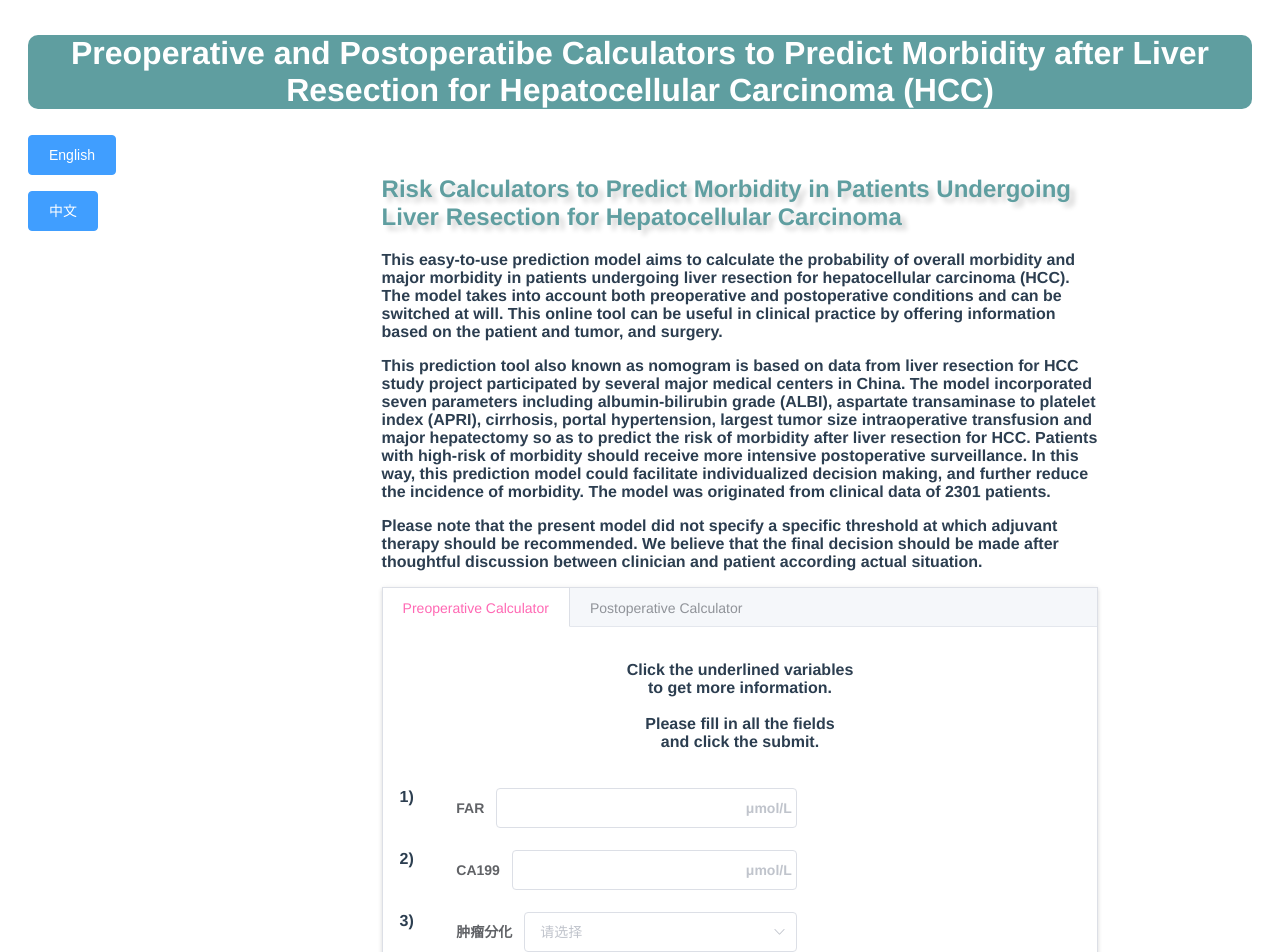
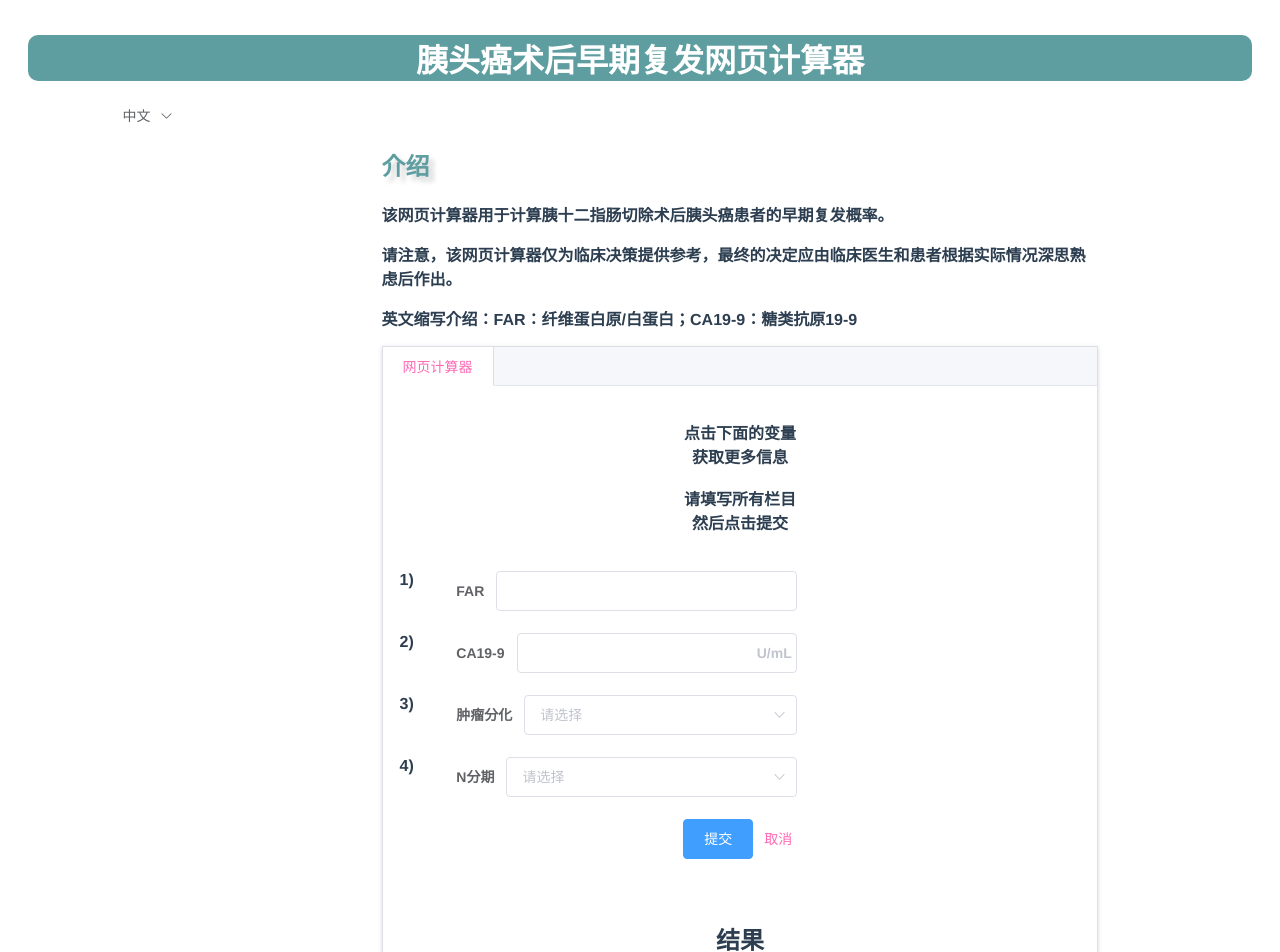
Before and after one commit to yiyu-zz21/riskcalculator, a Vue app: page / in a window 1280 px wide. Shown: the top 952 px of the page. Built offline with nearby package versions, Linux system fonts and the light colour scheme.

Commit message:
新增国际化，修改字段名

```diff
--- a/package.json
+++ b/package.json
@@ -11,6 +11,7 @@
     "core-js": "^3.6.5",
     "element-plus": "^1.0.2-beta.28",
     "vue": "^3.0.0",
+    "vue-i18n": "^9.2.0-beta.23",
     "vue-router": "^4.0.0-0"
   },
   "devDependencies": {
@@ -26,6 +27,8 @@
     "sass": "^1.27.0",
     "sass-loader": "^10.0.4",
     "vue-cli-plugin-axios": "0.0.4",
-    "vue-cli-plugin-element-plus": "0.0.13"
+    "vue-cli-plugin-element-plus": "0.0.13",
+    "vuex": "^3.6.2",
+    "vuex-i18n": "^1.13.1"
   }
 }
--- a/src/components/Aside.vue
+++ b/src/components/Aside.vue
@@ -1,39 +1,73 @@
 <template>
-<div>
-  <div class="aside">
-    <el-row>
-      <el-button type="primary" @click="getEnglish" width="100%">English</el-button>
-    </el-row>
-    <p></p>
-    <el-row>
-      <el-button type="primary" @click="getChinese">中文</el-button>
-    </el-row>
+  <div>
+    <div class="aside">
+      <!--    <el-row>-->
+      <!--      <el-button type="primary" @click="getEnglish" width="100%">English</el-button>-->
+      <!--    </el-row>-->
+      <!--    <p></p>-->
+      <!--    <el-row>-->
+      <!--      <el-button type="primary" @click="getChinese">中文</el-button>-->
+      <!--    </el-row>-->
+      <el-dropdown @command="handleSetLanguage">
+        <span class="el-dropdown-link">{{ $t('header.lang') }}
+          <i class="el-icon-arrow-down el-icon--right"></i>
+        </span>
+
+
+        <template #dropdown>
+
+          <el-dropdown-menu >
+
+            <el-dropdown-item :disabled="language==='zh'" command="zh">中文</el-dropdown-item>
+
+            <el-dropdown-item :disabled="language==='en'" command="en">English</el-dropdown-item>
+
+          </el-dropdown-menu>
+
+        </template>
+      </el-dropdown>
+    </div>
   </div>
-</div>
 </template>
 
 <script>
-import api from "@/axios/api";
+import {onMounted, ref} from "vue";
+import {ElMessage} from "element-plus";
+
+const langName = ref('');
+const language = ref('');
 export default {
   name: "Aside",
 
   methods: {
-    getEnglish() {
-      api.postList('1').then((res) => {
-        console.log(res.data);
-      })
-    },
-    getChinese() {
-      api.getList('1').then((res) => {
-        console.log(res.data);
-      })
+    handleSetLanguage(lang) {
+      if (lang === 'zh') {
+        langName.value = '中文';
+      } else {
+        langName.value = 'English';
+      }
+      language.value = lang;
+      localStorage.setItem('lang', lang);
+      ElMessage.success('语言切换成功');
+      location.reload();
     }
+  },
+  setup() {
+    onMounted(() => {
+      if (localStorage.getItem('lang') == undefined || localStorage.getItem('lang') == 'zh') {
+        langName.value = '中文';
+        language.value = 'zh';
+      } else {
+        langName.value = 'English';
+        language.value = 'en';
+      }
+    })
   }
 }
 </script>
 
 <style scoped>
 .aside {
-  margin-left: 10%;
+  margin-left: 40%;
 }
 </style>
--- a/src/components/Calculator.vue
+++ b/src/components/Calculator.vue
@@ -1,47 +1,34 @@
 <template>
   <div>
     <div class="calculator">
-      <h2 class="title1">Risk Calculators to Predict Morbidity in Patients Undergoing Liver Resection for Hepatocellular
-        Carcinoma</h2>
+      <h2 class="title1">{{ $t('header.title2') }}</h2>
       <div class="contains">
         <p>
           <strong>
-            This easy-to-use prediction model aims to calculate the probability of overall morbidity and major morbidity
-            in patients undergoing liver resection for hepatocellular carcinoma (HCC). The model takes into account both
-            preoperative and postoperative conditions and can be switched at will. This online tool can be useful in
-            clinical practice by offering information based on the patient and tumor, and surgery.
+            {{ $t('header.introduce1')}}
           </strong>
         </p>
       </div>
       <strong>
-        <p>This prediction tool also known as nomogram is based on data from liver resection for HCC study project
-          participated by several major medical centers in China. The model incorporated seven parameters including
-          albumin-bilirubin grade (ALBI), aspartate transaminase to platelet index (APRI), cirrhosis, portal
-          hypertension, largest tumor size intraoperative transfusion and major hepatectomy so as to predict the risk of
-          morbidity after liver resection for HCC. Patients with high-risk of morbidity should receive more intensive
-          postoperative surveillance. In this way, this prediction model could facilitate individualized decision
-          making, and further reduce the incidence of morbidity. The model was originated from clinical data of 2301
-          patients.</p>
-        <p>Please note that the present model did not specify a specific threshold at which adjuvant therapy should be
-          recommended. We believe that the final decision should be made after thoughtful discussion between clinician
-          and patient according actual situation.</p>
+        <p>{{ $t('header.introduce2')}}</p>
+        <p>{{ $t('header.introduce3')}}</p>
         <div class="calculatorborder">
           <el-tabs type="border-card">
-            <el-tab-pane label="Preoperative Calculator">
+            <el-tab-pane :label= " $t('header.tab1') ">
               <el-form ref="form" :model="form">
                 <table class="container">
                   <tbody>
                   <tr align="center">
                     <td>
                       <p>
-                        Click the underlined variables
+                        {{ $t('header.page1') }}
                         <br>
-                        to get more information.
+                        {{ $t('header.page2') }}
                         <br>
                         <br>
-                        Please fill in all the fields
+                        {{ $t('header.page3') }}
                         <br>
-                        and click the submit.
+                        {{ $t('header.page4') }}
                         <br>
                         <br>
                       </p>
@@ -52,9 +39,9 @@
                     <el-col :span="12">
                       <el-form-item label="FAR">
                         <el-input v-model="form.Far">
-                          <template #suffix>
-                            μmol/L
-                          </template>
+<!--                          <template #suffix>-->
+<!--                            μmol/L-->
+<!--                          </template>-->
                         </el-input>
                       </el-form-item>
                     </el-col>
@@ -62,10 +49,10 @@
 
                     <el-col :span="2">2)</el-col>
                     <el-col :span="12">
-                      <el-form-item label="CA199">
+                      <el-form-item label="CA19-9">
                         <el-input v-model="form.CA199">
                           <template #suffix>
-                            μmol/L
+                            U/mL
                           </template>
                         </el-input>
                       </el-form-item>
@@ -76,9 +63,9 @@
                       <el-form-item label="肿瘤分化">
                         <el-select v-model="form.DiffSelect" filterable placeholder="请选择" style="width: 100%"
                                    value-key="value">
-                          <el-option v-for="item in tumorList" :key="item.value" :label="item.value + ':' + item.label"
+                          <el-option v-for="item in tumorList" :key="item.value" :label="item.label"
                                      :value="item.value">
-                            <span style="float: left">{{ item.value }} : {{ item.label }}</span>
+                            <span style="float: left">{{ item.label }}</span>
                           </el-option>
                         </el-select>
                       </el-form-item>
@@ -101,8 +88,8 @@
                     <el-row>
                       <el-col :span="10"></el-col>
                       <el-col :span="14">
-                        <el-button type="primary" @click="onSubmit(form)">Submit</el-button>
-                        <el-button type="text" @click="onCancel()">Cancel</el-button>
+                        <el-button type="primary" @click="onSubmit(form)">{{ $t('header.submit') }}</el-button>
+                        <el-button type="text" @click="onCancel()">{{ $t('header.cancel') }}</el-button>
                       </el-col>
                     </el-row>
                   </el-form-item>
@@ -110,22 +97,23 @@
                 </table>
               </el-form>
               <br/>
-              <h2 align="center">Result</h2>
+              <h2 align="center">{{ $t('header.result') }}</h2>
               <br/>
               <el-row>
                 <el-col :span="2"></el-col>
                 <el-col :span="4">
-                  预测概率
+                  {{ $t('header.predicted') }}
                 </el-col>
                 <el-col :span="6">
                   <el-input v-model="predicted" readonly="true" placeholder="Please Submit"></el-input>
                 </el-col>
                 <el-col :span="12"></el-col>
               </el-row>
+              <br/>
               <el-row>
                 <el-col :span="2"></el-col>
                 <el-col :span="4">
-                  if
+                  {{ $t('header.risk') }}
                 </el-col>
                 <el-col :span="6">
                   <el-input v-model="risk" readonly="true" placeholder="Please Submit"></el-input>
@@ -135,7 +123,7 @@
               <br/>
               <br/>
             </el-tab-pane>
-            <el-tab-pane label="Postoperative Calculator">Postoperative Calculator</el-tab-pane>
+<!--            <el-tab-pane label="Postoperative Calculator">Postoperative Calculator</el-tab-pane>-->
           </el-tabs>
         </div>
       </strong>
@@ -222,7 +210,7 @@ export default {
       }
     },
     onCancel() {
-      this.form.Staging = '';
+      this.form.StagSelect = '';
       this.form.Far = '';
       this.form.DiffSelect = '';
       this.form.CA199 = '';
--- a/src/components/Header.vue
+++ b/src/components/Header.vue
@@ -1,7 +1,7 @@
 <template>
   <div>
     <div class="radios">
-      <h1 class="h1-font">Preoperative and Postoperatibe Calculators to Predict Morbidity after Liver Resection for Hepatocellular Carcinoma (HCC)</h1>
+      <h1 class="h1-font">{{ $t('header.title1')}}</h1>
     </div>
   </div>
 </template>
--- /dev/null
+++ b/src/lang/en.js
@@ -0,0 +1,20 @@
+module.exports = {
+    header: {
+        lang: 'English',
+        title1: 'Web calculator for predicting early recurrence of PDAC after PD',
+        title2: 'introduce',
+        introduce1: 'The web calculator was used to calculate the probability of early recurrence of pancreatic head cancer after pancreaticoduodenectomy.',
+        introduce2: 'Please note：This web calculator only serves as a reference for clinical decision. The final decision should be made by the clinicians and patients after careful consideration based on the actual situation.',
+        introduce3: 'Abbreviation: FAR: fibrinogen/albumin; Ca19-9: carbohydrate antigen 19-9 ',
+        tab1: 'Web Calculator',
+        page1: 'Click the underlined variables',
+        page2: 'to get more information.',
+        page3: 'Please fill in all the fields',
+        page4: 'and click the submit.',
+        predicted: 'Probability of early recurrence',
+        risk: 'Risk grade',
+        submit: 'Submit',
+        cancel: 'Cancel',
+        result: 'Result',
+    }
+}
--- /dev/null
+++ b/src/lang/index.js
@@ -0,0 +1,12 @@
+import { createI18n } from 'vue-i18n'
+
+const i18n = createI18n({
+    legacy: true,
+    locale: localStorage.getItem('lang') || 'zh',
+    messages: {
+        zh: require('./zh.js'),
+        en: require('./en.js')
+    },
+})
+
+export default i18n;
--- /dev/null
+++ b/src/lang/zh.js
@@ -0,0 +1,20 @@
+module.exports = {
+    header: {
+        lang: '中文',
+        title1: '胰头癌术后早期复发网页计算器',
+        title2: '介绍',
+        introduce1: '该网页计算器用于计算胰十二指肠切除术后胰头癌患者的早期复发概率。',
+        introduce2: '请注意，该网页计算器仅为临床决策提供参考，最终的决定应由临床医生和患者根据实际情况深思熟虑后作出。',
+        introduce3: '英文缩写介绍：FAR：纤维蛋白原/白蛋白；CA19-9：糖类抗原19-9',
+        tab1: '网页计算器',
+        page1: '点击下面的变量',
+        page2: '获取更多信息',
+        page3: '请填写所有栏目',
+        page4: '然后点击提交',
+        predicted: '早期复发概率',
+        risk: '风险等级',
+        submit: '提交',
+        cancel: '取消',
+        result: '结果',
+    }
+}
--- a/src/main.js
+++ b/src/main.js
@@ -1,11 +1,24 @@
 import './plugins/axios'
 import ElementPlus from "element-plus";
 import 'element-plus/lib/theme-chalk/index.css'
+import ZhLocale from 'element-plus/lib/locale/lang/zh-cn'
+import EhLocale from 'element-plus/lib/locale/lang/en'
+import I18n from "@/lang/index";
 import { createApp } from 'vue'
 import App from './App.vue'
 import router from './router'
 import installElementPlus from './plugins/element'
+import {store} from "core-js/internals/reflect-metadata";
 
 const app = createApp(App)
 installElementPlus(app)
-app.use(router).use(ElementPlus).mount('#app')
+
+let locale = ''
+//控制element-ui组件语言
+if(I18n.global.fallbackLocale == 'zh'){
+    locale = ZhLocale
+}else {
+    locale = EhLocale
+}
+
+app.use(router).use(ElementPlus, { locale }).use(I18n).mount('#app')
```
Also changed, not shown: 1 other file (tests, documents, lock files or other folders).
